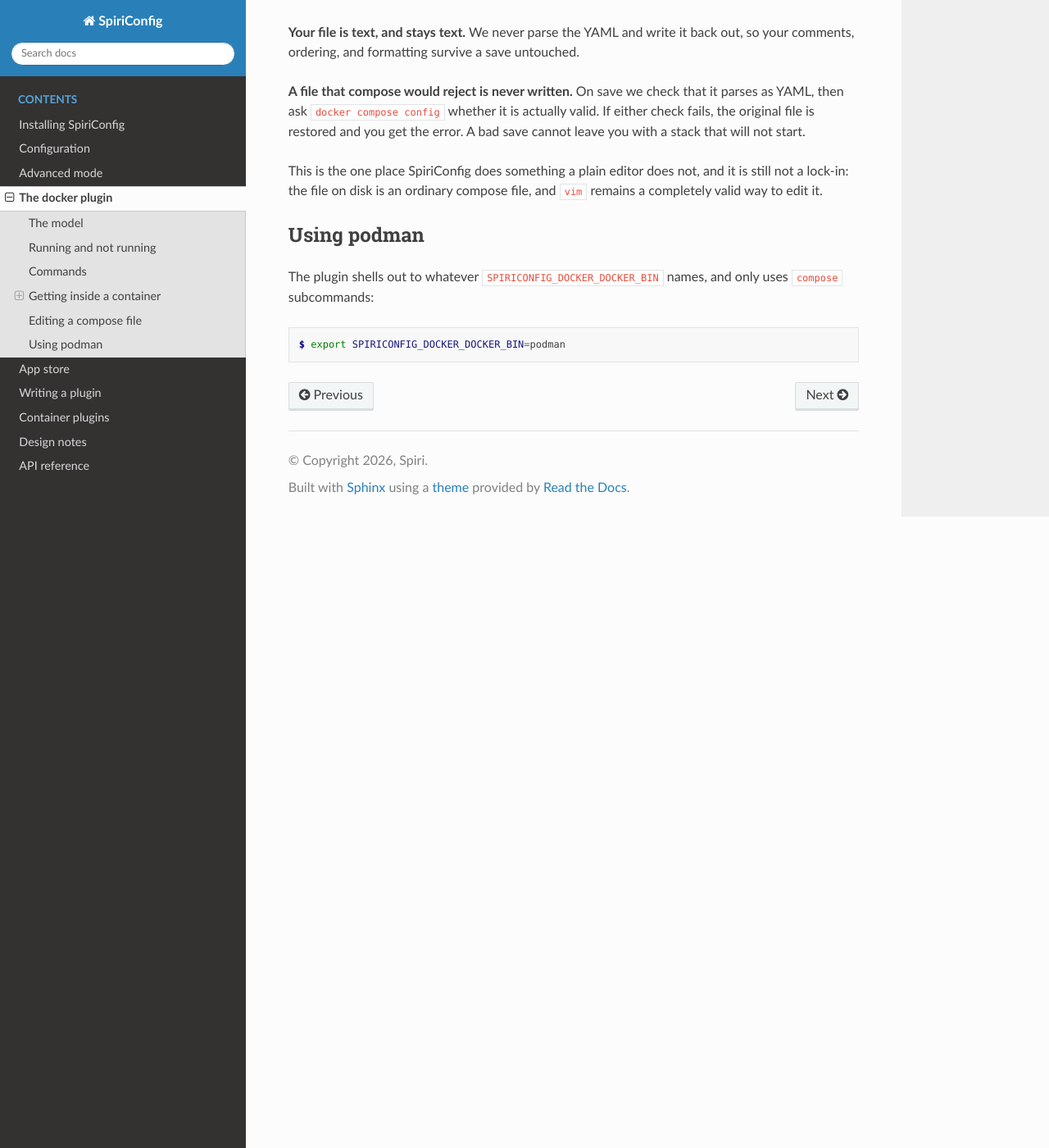
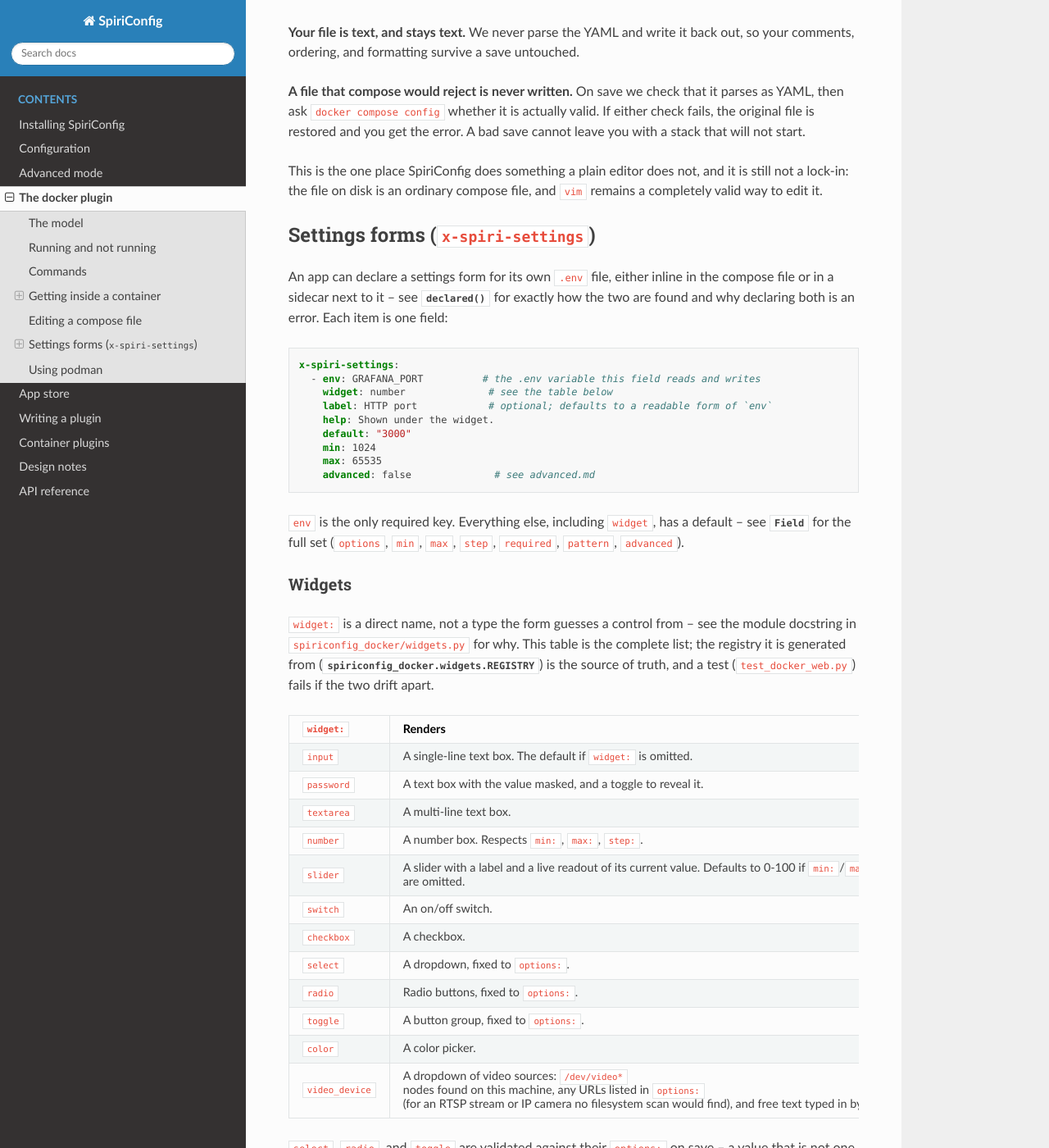
Before and after one commit to spiri-robotics/SpiriConfig, a Sphinx documentation site: the page built from docs/docker.md, in a window 1280 px wide and 1400 px high, scrolled down 2947 px. Shown: the whole window at 82% size. Built offline with Sphinx 7.4.7 and the Read the Docs theme 3.1.0, drawn with Linux system fonts in a browser that asks for light colours; some of the changed text lies outside the part shown.

Commit message:
docs: document x-spiri-settings widgets
The widget registry had no reference doc; the only list was the
REGISTRY dict in code. Adds a widget table to docs/docker.md and
wires settings.py/widgets.py into api.md so the cross-references
resolve.

Co-Authored-By: Claude Sonnet 5 <noreply@anthropic.com>

````diff
--- a/docs/docker.md
+++ b/docs/docker.md
@@ -151,6 +151,63 @@ This is the one place SpiriConfig does something a plain editor does not, and it
 is still not a lock-in: the file on disk is an ordinary compose file, and `vim`
 remains a completely valid way to edit it.
 
+## Settings forms (`x-spiri-settings`)
+
+An app can declare a settings form for its own `.env` file, either inline in the
+compose file or in a sidecar next to it -- see
+{func}`~spiriconfig_docker.settings.declared` for exactly how the two are found
+and why declaring both is an error. Each item is one field:
+
+```yaml
+x-spiri-settings:
+  - env: GRAFANA_PORT          # the .env variable this field reads and writes
+    widget: number              # see the table below
+    label: HTTP port            # optional; defaults to a readable form of `env`
+    help: Shown under the widget.
+    default: "3000"
+    min: 1024
+    max: 65535
+    advanced: false              # see advanced.md
+```
+
+`env` is the only required key. Everything else, including `widget`, has a
+default -- see {class}`~spiriconfig_docker.settings.Field` for the full set
+(`options`, `min`, `max`, `step`, `required`, `pattern`, `advanced`).
+
+### Widgets
+
+`widget:` is a direct name, not a type the form guesses a control from -- see the
+module docstring in `spiriconfig_docker/widgets.py` for why. This table is the
+complete list; the registry it is generated from
+({data}`spiriconfig_docker.widgets.REGISTRY`) is the source of truth, and a test
+(`test_docker_web.py`) fails if the two drift apart.
+
+| `widget:` | Renders | Needs `options:` |
+| --- | --- | --- |
+| `input` | A single-line text box. The default if `widget:` is omitted. | |
+| `password` | A text box with the value masked, and a toggle to reveal it. | |
+| `textarea` | A multi-line text box. | |
+| `number` | A number box. Respects `min:`, `max:`, `step:`. | |
+| `slider` | A slider with a label and a live readout of its current value. Defaults to 0-100 if `min:`/`max:` are omitted. | |
+| `switch` | An on/off switch. | |
+| `checkbox` | A checkbox. | |
+| `select` | A dropdown, fixed to `options:`. | Yes |
+| `radio` | Radio buttons, fixed to `options:`. | Yes |
+| `toggle` | A button group, fixed to `options:`. | Yes |
+| `color` | A color picker. | |
+| `video_device` | A dropdown of video sources: `/dev/video*` nodes found on this machine, any URLs listed in `options:` (for an RTSP stream or IP camera no filesystem scan would find), and free text typed in by hand. | Optional |
+
+`select`, `radio`, and `toggle` are validated against their `options:` on save --
+a value that is not one of the choices is rejected. `video_device` is not: a
+camera present when the form was saved may be unplugged by the time the `.env`
+is read again, and a typed-in URL was never on any fixed list to begin with, so
+it is not treated as an error.
+
+An `advanced: true` field is hidden unless [advanced mode](advanced.md) is on --
+hidden, not removed: it is still read from the `.env`, still written back on
+save, and still shows up in `spiriconfig docker settings <name>` regardless of
+the switch.
+
 ## Using podman
 
 The plugin shells out to whatever `SPIRICONFIG_DOCKER_DOCKER_BIN` names, and only
````
Also changed, not shown: docs/api.md (+10 -0 lines).
